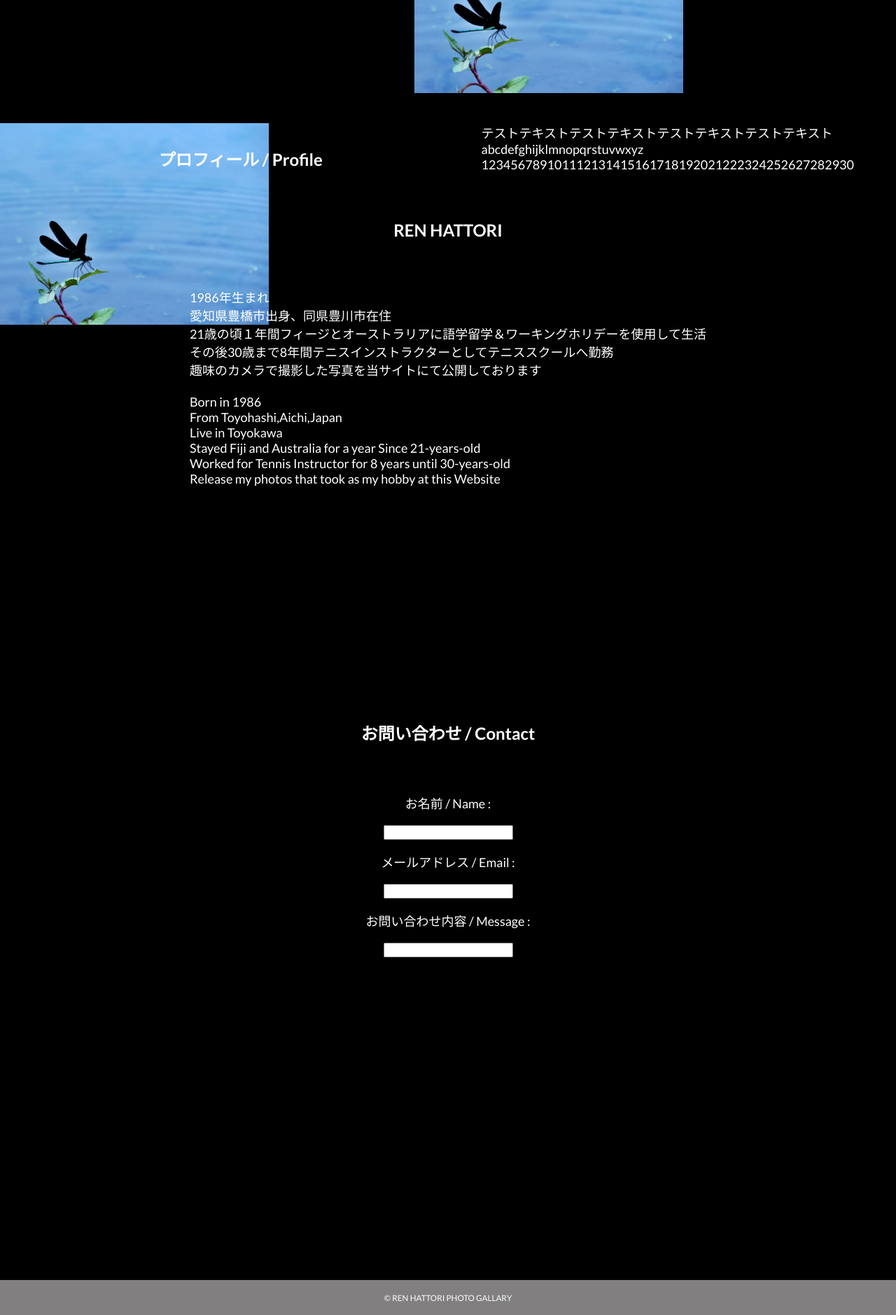
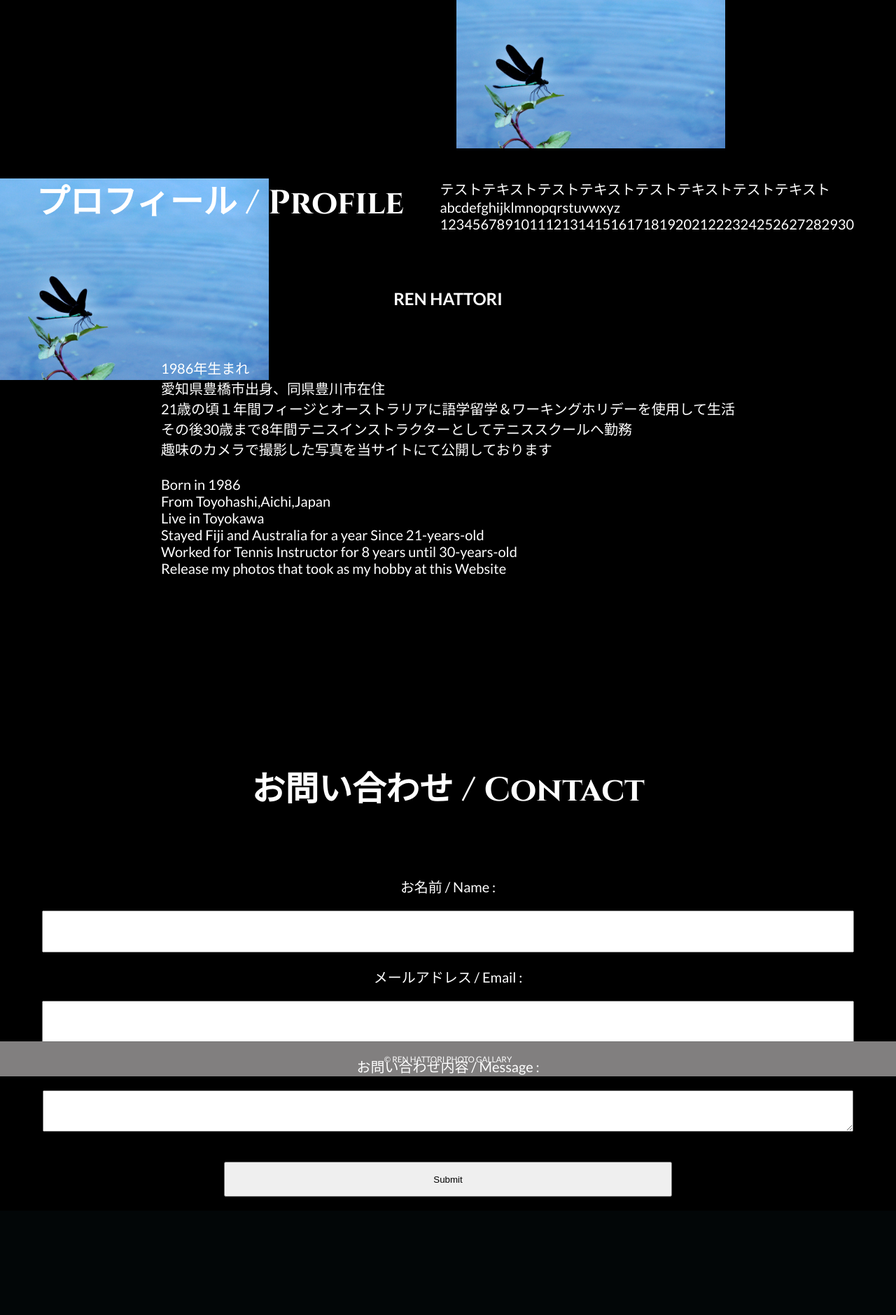
Before and after one commit to Yoru6211/my_hp, a PHP site: page / in a window 1280 px wide. Shown: the part 1431-3310 px from the top of the page at 70% size. After the commit the page ends 3141 px from the top, so only its background shows below. Run offline with PHP 8.4, Linux system fonts and the light colour scheme; some libraries are stand-ins or nearby versions.

Commit message:
change/add yml css html js

```diff
--- a/src/css/common.css
+++ b/src/css/common.css
@@ -12,11 +12,13 @@ h1{
     color: #ffffff;
     text-align: center;
     padding-bottom: 50px;
+    font-size: 3em;
+    font-family: 'Cinzel', serif;
 }
 
 p{
     color: #ffffff;
-    font-size: 18px;
+    font-size: 20px;
 }
 
 
@@ -34,19 +36,24 @@ body{
     width: 100%;
     height: 100%;
 }
-
 .top_area_bg{
     background: #000000;
     transition: 1s ease-in;
 }
-
 .sec_area_bg{
-    background:#00818A;
+    background: #00818A;
     transition: 1s ease-in;
 }
-
 .thr_area_bg{
-    background:#6C49B8;
+    background: #6C49B8;
+    transition: 1s ease-in;
+}
+/* .for_area_bg{
+    background: ;
+    transition: 1s ease-in;
+} */
+.fif_area_bg{
+    background: #379392;
     transition: 1s ease-in;
 }
 
@@ -218,13 +225,37 @@ header li a{
 /* お問い合わせ_5ページ目 */
 #fif_area{
     width: 100%;
-    height: 100vh;
+    height: 50vh;
 }
 .contact-form{
     text-align: center;
 }
-
-
+#name{
+    width: 90%;
+    height: 4em;
+}
+#email{
+    width: 90%;
+    height: 4em;
+}
+#message{
+    width: 90%;
+    height: 4em;
+}
+.contact-form-area label{
+    color: #ffffff;
+    font-size: 20px;
+}
+.contact-form-area input{
+    margin: 20px 0;
+}
+.contact-form-area textarea{
+    margin: 20px 0;
+}
+#contact-form-button{
+    width: 50%;
+    height: 50px;
+}
 
 
 
--- a/src/index.html
+++ b/src/index.html
@@ -60,12 +60,21 @@
                 <section id="fif_area">
                     <div class="contact-form">
                         <h1>お問い合わせ / Contact</h1>
-                        <p class="contact-name">お名前 / Name :</p>
-                        <input class="contact-name-area" type="text">
-                        <p class="contact-email">メールアドレス / Email :</p>
-                        <input class="contact-email-area" type="text">
-                        <p class="contact-message">お問い合わせ内容 / Message :</p>
-                        <input class="contact-message-area" type="text">
+                        <form class="contact-form-area">
+                            <div>
+                                <label for="name">お名前 / Name :</label>
+                                <input id="name" type="text" name="name">
+                            </div>
+                            <div>
+                                <label for="email">メールアドレス / Email :</label>
+                                <input id="email" type="mail" name="email">
+                            </div>
+                            <div>
+                                <label for="message">お問い合わせ内容 / Message :</label>
+                                <textarea id="message" name="message" cols="20" rows="4" maxlength="20"></textarea>
+                            </div>
+                            <input type="submit" id="contact-form-button">
+                        </form>
                     </div>
                 </section>
             </main>
--- a/src/js/common.js
+++ b/src/js/common.js
@@ -24,23 +24,28 @@ let default_bg = document.querySelector(".default_bg");
 let topArea = document.getElementById("top_area");
 let secArea = document.getElementById("sec_area");
 let thrArea = document.getElementById("thr_area");
+// let forArea = document.getElementById("for_area");
+let fifArea = document.getElementById("fif_area");
     // セクション要素座標取得
-let topAreaC = document.getElementById("top_area").getBoundingClientRect();
-let secAreaC = document.getElementById("sec_area").getBoundingClientRect();
-let thrAreaC = document.getElementById("thr_area").getBoundingClientRect();
-console.log(topAreaC.top);
-console.log(secAreaC.top);
-console.log(thrAreaC.top);
+// let topAreaC = document.getElementById("top_area").getBoundingClientRect();
+// let secAreaC = document.getElementById("sec_area").getBoundingClientRect();
+// let thrAreaC = document.getElementById("thr_area").getBoundingClientRect();
+// console.log(topAreaC.top);
+// console.log(secAreaC.top);
+// console.log(thrAreaC.top);
 
-    // スクロールによる背景色変更
+// スクロールによる背景色変更
 window.addEventListener('scroll', () => {
     let scroll = window.pageYOffset;
+    let h = 2151.875
 
-    if(scroll < secAreaC.top){
+    if(scroll >= 0 && scroll < h){
         default_bg.className = 'top_area_bg';
-    }else if(scroll >= secAreaC.top && scroll < thrAreaC.top){
+    }else if(scroll >= h && scroll < h * 2){
         default_bg.className = 'sec_area_bg';
-    }else if(scroll >= thrAreaC.top){
+    }else if(scroll >= h * 2 && scroll < h * 3){
         default_bg.className = 'thr_area_bg';
+    }else if(scroll >= h * 3 && scroll < h * 4){
+        default_bg.className = 'fif_area_bg';
     }
 });
```
Also changed, not shown: docker-compose.yml (+5 -2 lines).
